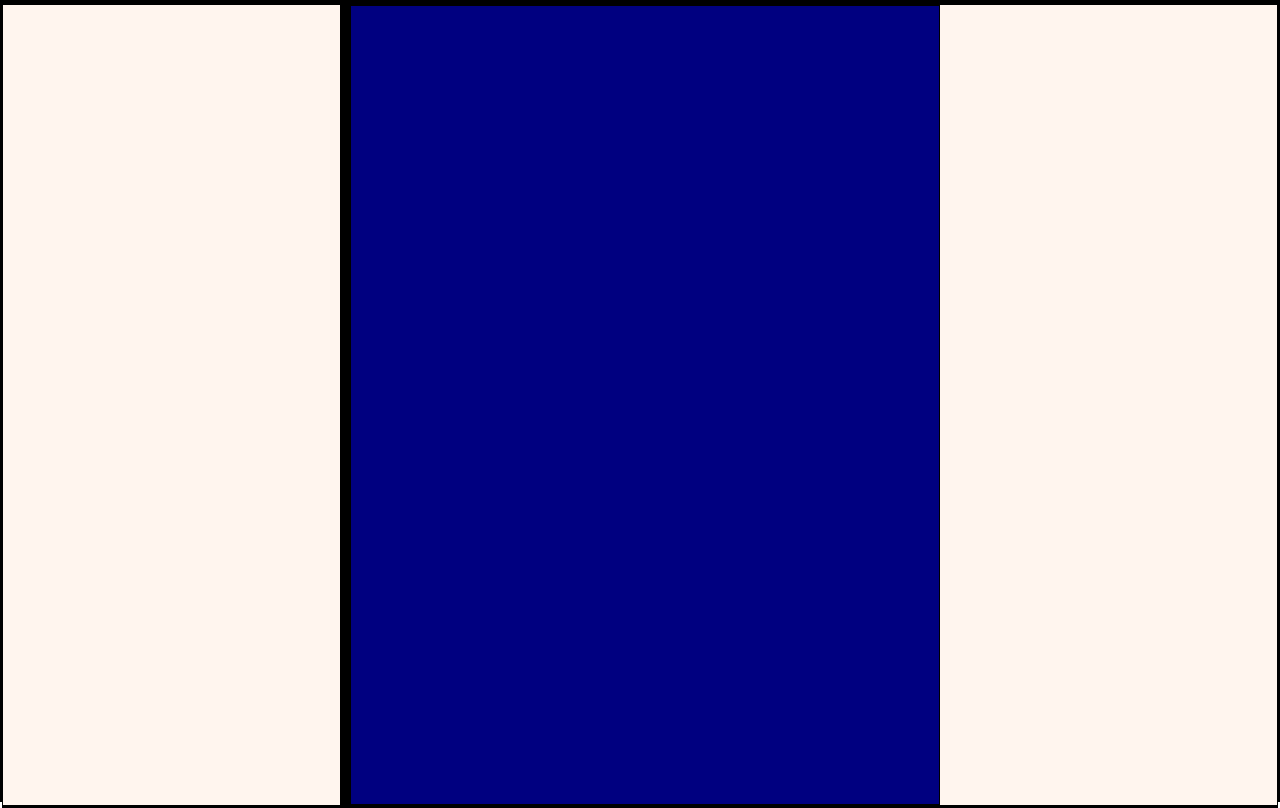
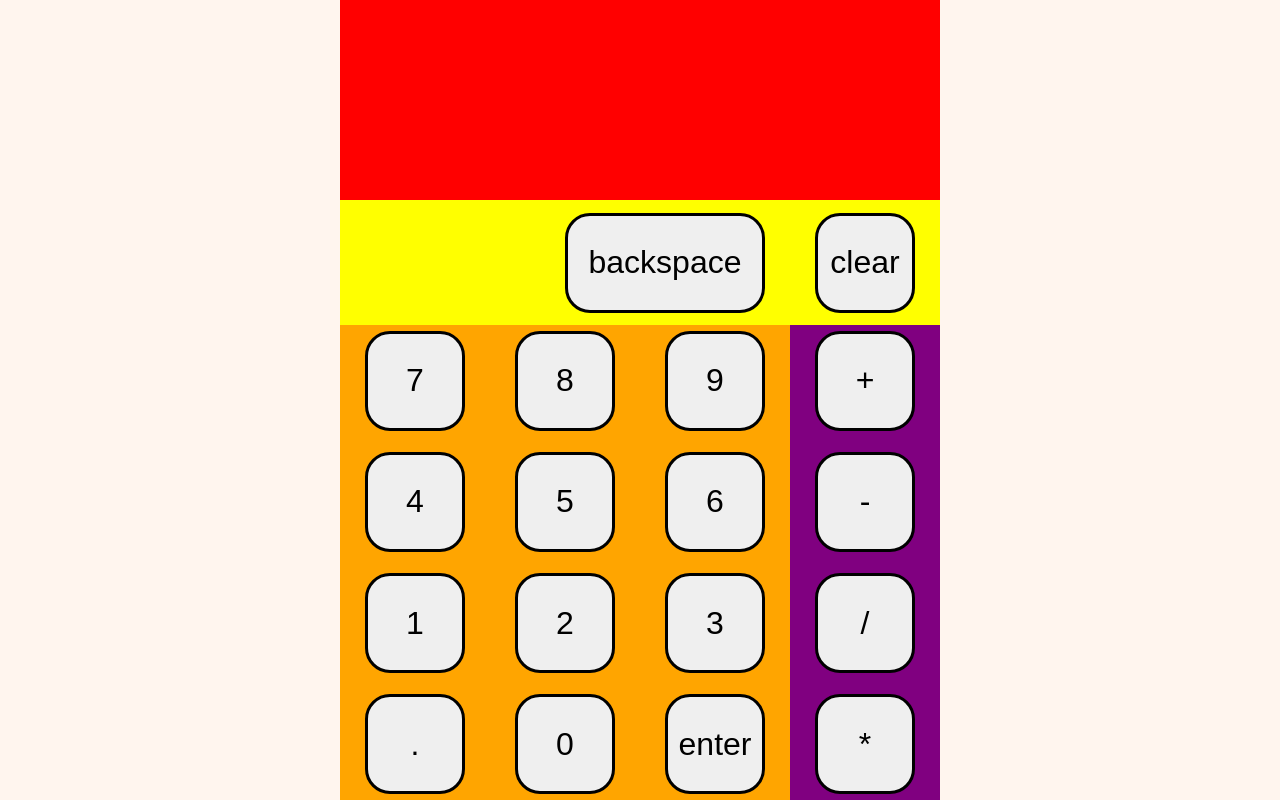
Before and after one commit to SomeLoki/calculator, a plain HTML site: page index.html in a window 1280 px wide. Drawn offline with Linux system fonts and the light colour scheme.

Commit message:
Feat: Create calc layout and style
Missing input fields.
Use absurd color choices for visiblility. Change on finalization.

```diff
--- a/script.js
+++ b/script.js
@@ -4,31 +4,51 @@
 // for the start I'll go with creating a div that just holds what is typed
 // later might move that to an input field.
 
-const containerArray = ["input", "left-side", "right-side", "numKeys", "topRow",]
+const containerNames = ["inputContainer", "buttonContainer", "topFuncContainer", "numContainer", "rightOperatorContainer",]
 
+// buttons are listed out of order so that they align with rows. top: 7, 8, 9 next: 4, 5, 6 next: 1, 2, 3, last: decimal, 0, enter.
+const buttonNames = [ "seven", "eight", "nine", "four", "five", "six", "one", "two", "three", "decimal", "zero", "enter", "plus", "minus", "divide", "multiply", "backspace", "clear"];
+const buttonText = [ "7", "8", "9", "4", "5", "6", "1", "2", "3", ".", "0", "enter", "+", "-", "/", "*", "backspace", "clear",];
 
-function createElement( element, className, textContent, appendTo) {
-
-  const container = document.querySelector(".container");
+const createElement = function( element, className, textContent, appendTo) {
   const elem = document.createElement(element);
+  const parent = document.querySelector(`${appendTo}`);
 
   elem.classList.add(className);
   elem.textContent = textContent;
-
-  if (!appendTo) {
-    const parent = container;
-    parent.appendChild(elem);
-  } else {
-    const parent = document.querySelector(appendTo);
-    parent.appendChild(elem);
-  };
+  parent.appendChild(elem);
 
 }
 
-function test () {
-  for (container of containerArray) {
-    createElement( "div", container, "",);
+function createCalculatorLayout () {
+  let parentElement = "";
+
+  for (container of containerNames) {
+    // inputContainer and buttonContainer are primary containers, the last 3 containers are sub containers of buttonContainer thus the check.
+    parentElement = ( container === containerNames[0] || container === containerNames[1]) ? ".container" : ".buttonContainer" ;
+   console.log(parentElement);
+
+   createElement( "div", container, "", parentElement);
   }
+
+
+  for (let i = 0; i < (buttonNames.length); i++) {
+    // 0-11 are nums decimal and enter
+    if (i < 12) {
+     parentElement = ".numContainer";
+     // 12-16 operators
+    } else if (i < 16) {
+    parentElement = ".rightOperatorContainer";
+    } else {
+      // everything else goes in the top box, should be backspace and clear commands
+      parentElement = ".topFuncContainer";
+    };
+    const className = buttonNames[i];
+    const text = buttonText[i];
+    createElement( "button", className, text, parentElement);
+  }
+
+
 }
 
-test();
+createCalculatorLayout();
--- a/style.css
+++ b/style.css
@@ -2,11 +2,37 @@
   box-sizing: border-box;
   margin: 0;
   padding: 0;
-  border: 1px solid black;
+}
+
+
+body,
+.contentBody,
+.container,
+.buttonContainer,
+.rightOperatorContainer,
+.topFuncContainer,
+.numContainer  {
+display: flex;
+}
+
+.numContainer,
+.rightOperatorContainer,
+.topFuncContainer {
+  flex-wrap: wrap;
+  justify-content: center;
+  align-items: center;
+  gap: 10px 50px;
+}
+
+.topFuncContainer {
+  justify-content: flex-end;
+}
+
+.clear {
+  margin-right: 25px;
 }
 
 body {
-  display: flex;
   flex-direction: column;
   justify-content: space-between;
   max-width: 100dvw;
@@ -20,7 +46,7 @@ background-color: slategrey;
 }
 
 .contentBody {
-  flex: auto;
+  height: 100dvh;
   background-color: seashell;
   display: flex;
   justify-content: center;
@@ -28,9 +54,57 @@ background-color: slategrey;
 }
 
 .container {
-  display: flex;
+  flex-direction: column;
   flex: 1 1 auto;
   height: 800px;
   max-width: 600px;
   background-color: navy;
 }
+
+.inputContainer {
+  height: 200px;
+  width: 600px;
+  background-color: red;
+}
+
+.buttonContainer {
+  height: 600px;
+  width: 600px;
+  background-color: green;
+  flex-wrap: wrap;
+}
+
+.topFuncContainer {
+  height: 125px;
+  width:  600px;
+  background-color: yellow;
+}
+
+.numContainer {
+  height: 475px;
+  width: 450px;
+  background-color: orange;
+}
+
+.rightOperatorContainer {
+  height: 475px;
+  width: 150px;
+  background-color: purple;
+}
+
+button {
+  width: 100px;
+  height: 100px;
+  border-radius: 25px;
+  border: 3px solid black;
+  font-size: 32px;
+  text-align: center;
+}
+
+.backspace {
+  width: 200px;
+}
+
+button:hover {
+  background-color: orange;
+}
```
